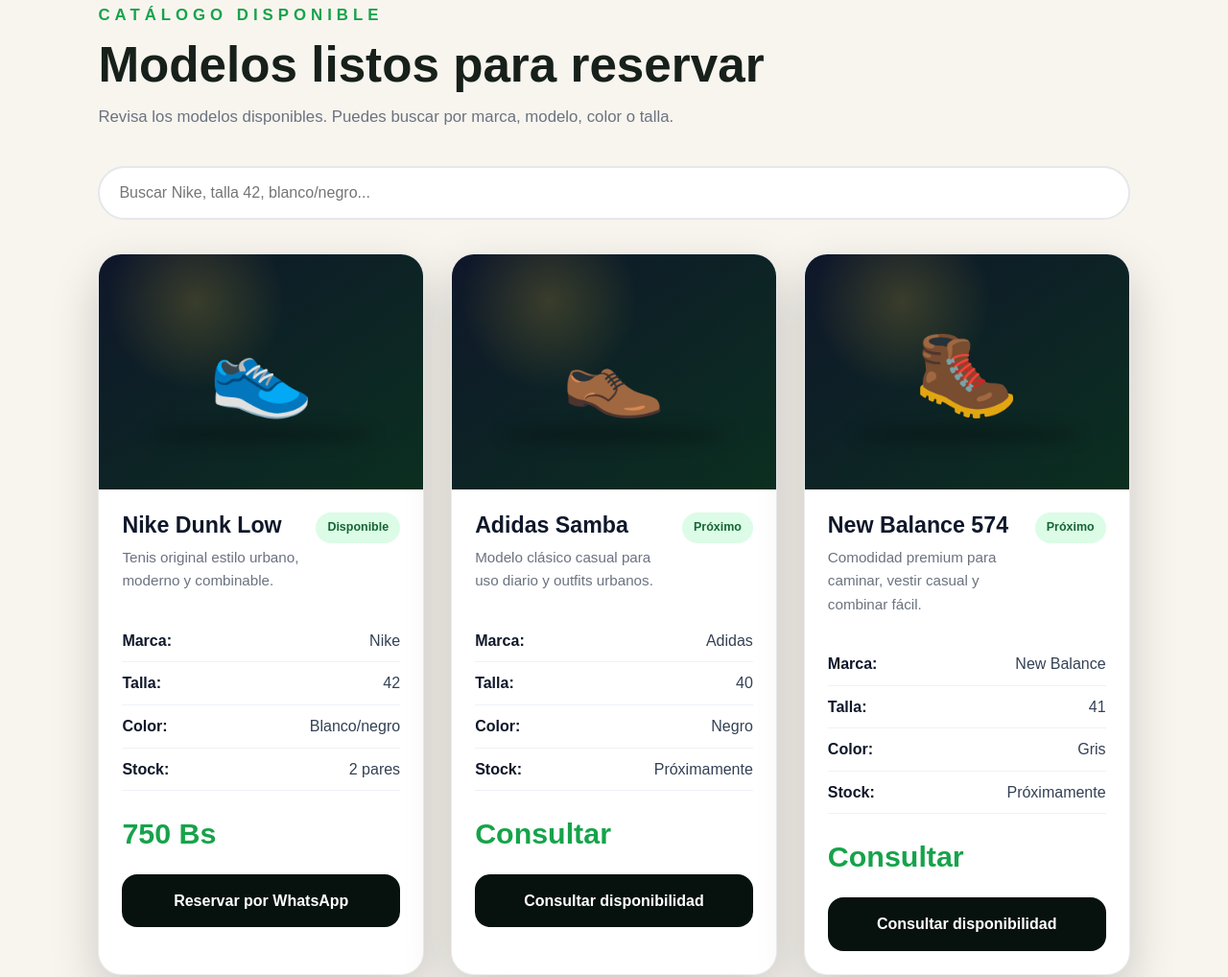
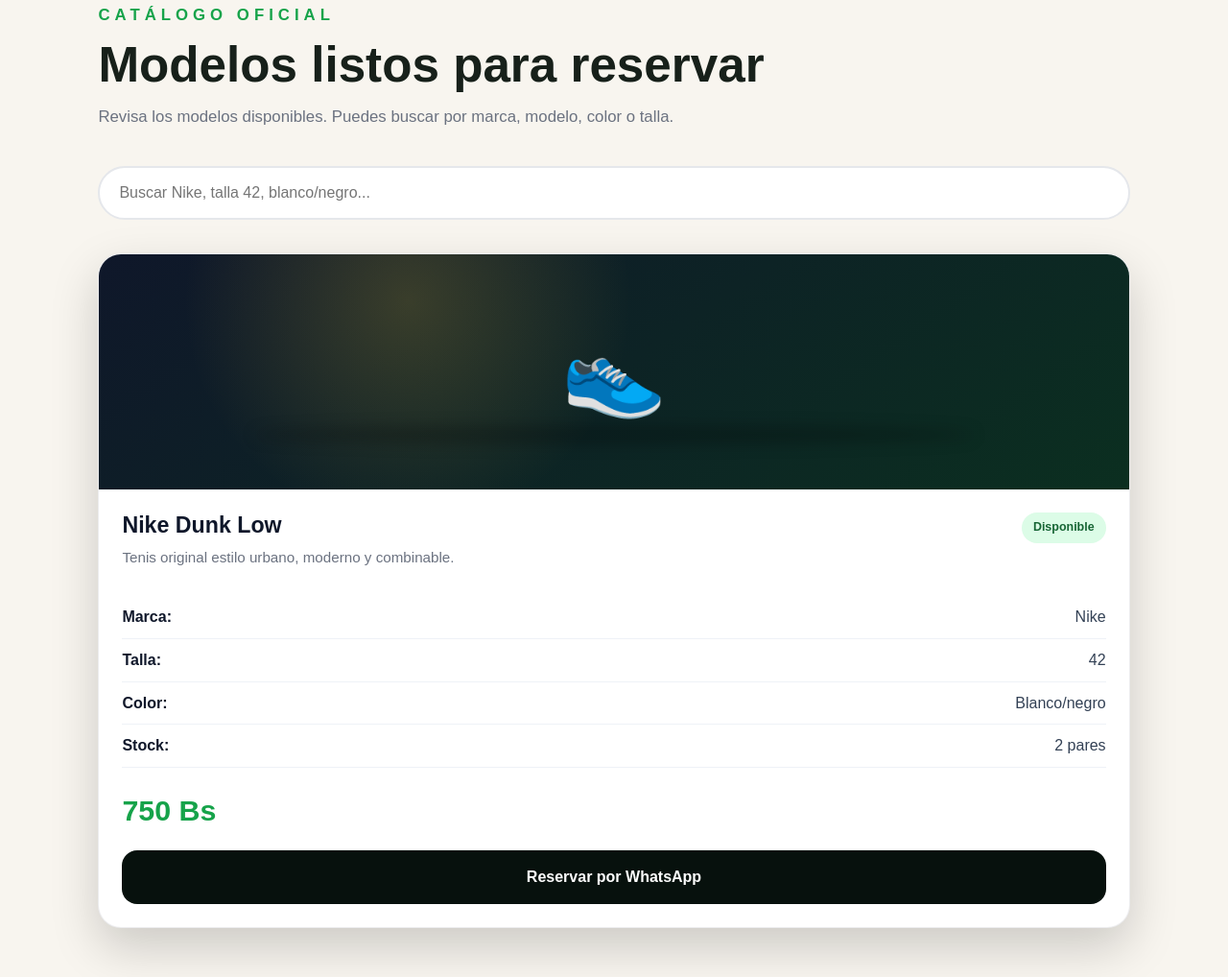
Before and after one commit to luizagasamuel-a11y/TENIS-BO, a plain HTML site: page index.html in a window 1280 px wide. Shown: the part 821-1839 px from the top of the page at 96% size. Drawn offline with Linux system fonts and the light colour scheme.

Commit message:
Add files via upload
Actualizar catálogo dinámico Zona Sport

```diff
--- a/index.html
+++ b/index.html
@@ -3,12 +3,12 @@
 <head>
   <meta charset="UTF-8" />
   <meta name="viewport" content="width=device-width, initial-scale=1.0" />
-  <title>Zona Sport Cruceña Camba | Catálogo de Tenis</title>
+  <title>Zona Sport Cruceña Camba | Catálogo Oficial</title>
 
   <style>
     :root {
-      --bg-dark: #07110d;
-      --bg-green: #0b2f20;
+      --black: #07110d;
+      --dark-green: #0b2f20;
       --green: #16a34a;
       --green-light: #22c55e;
       --gold: #d4af37;
@@ -27,6 +27,10 @@
       padding: 0;
     }
 
+    html {
+      scroll-behavior: smooth;
+    }
+
     body {
       font-family: Arial, Helvetica, sans-serif;
       background: var(--cream);
@@ -39,7 +43,7 @@
     }
 
     .topbar {
-      background: var(--bg-dark);
+      background: var(--black);
       color: var(--white);
       padding: 16px 8%;
       display: flex;
@@ -68,7 +72,13 @@
       place-items: center;
       color: white;
       font-weight: 900;
-      border: 2px solid rgba(255,255,255,0.25);
+      border: 2px solid rgba(255, 255, 255, 0.25);
+    }
+
+    .brand small {
+      color: #cbd5e1;
+      font-weight: 700;
+      letter-spacing: 0;
     }
 
     .nav-links {
@@ -228,7 +238,7 @@
     }
 
     .section-header {
-      max-width: 760px;
+      max-width: 780px;
       margin-bottom: 38px;
     }
 
@@ -296,11 +306,21 @@
       display: grid;
       place-items: center;
       position: relative;
+      overflow: hidden;
     }
 
     .product-image span {
       font-size: 5.5rem;
       z-index: 2;
+    }
+
+    .product-image img {
+      max-width: 90%;
+      max-height: 90%;
+      object-fit: contain;
+      z-index: 2;
+      filter: drop-shadow(0 20px 20px rgba(0,0,0,0.35));
+      border-radius: 18px;
     }
 
     .product-image::after {
@@ -376,7 +396,7 @@
 
     .reserve-btn {
       width: 100%;
-      background: var(--bg-dark);
+      background: var(--black);
       color: white;
       border-radius: 16px;
       padding: 15px;
@@ -391,8 +411,18 @@
       transform: translateY(-2px);
     }
 
+    .empty-message {
+      grid-column: 1 / -1;
+      background: white;
+      border-radius: 20px;
+      padding: 28px;
+      box-shadow: var(--shadow);
+      color: var(--muted);
+      font-size: 1.1rem;
+    }
+
     .steps {
-      background: var(--bg-dark);
+      background: var(--black);
       color: white;
     }
 
@@ -544,7 +574,7 @@
 
   <main id="catalogo" class="section">
     <div class="section-header">
-      <p class="eyebrow">Catálogo disponible</p>
+      <p class="eyebrow">Catálogo oficial</p>
       <h2>Modelos listos para reservar</h2>
       <p>
         Revisa los modelos disponibles. Puedes buscar por marca, modelo, color o talla.
@@ -555,96 +585,7 @@
       <input id="buscador" type="search" placeholder="Buscar Nike, talla 42, blanco/negro..." />
     </div>
 
-    <section class="cards-grid" id="productos">
-
-      <article class="product-card" data-search="nike dunk low talla 42 blanco negro urbano">
-        <div class="product-image">
-          <span>👟</span>
-        </div>
-
-        <div class="product-body">
-          <div class="product-top">
-            <div>
-              <h3>Nike Dunk Low</h3>
-              <p class="desc">Tenis original estilo urbano, moderno y combinable.</p>
-            </div>
-            <span class="badge">Disponible</span>
-          </div>
-
-          <ul class="details">
-            <li><strong>Marca:</strong> <span>Nike</span></li>
-            <li><strong>Talla:</strong> <span>42</span></li>
-            <li><strong>Color:</strong> <span>Blanco/negro</span></li>
-            <li><strong>Stock:</strong> <span>2 pares</span></li>
-          </ul>
-
-          <div class="price">750 Bs</div>
-
-          <a class="reserve-btn" href="https://wa.me/59162003756?text=Hola%20quiero%20reservar%20Nike%20Dunk%20Low%20talla%2042" target="_blank">
-            Reservar por WhatsApp
-          </a>
-        </div>
-      </article>
-
-      <article class="product-card" data-search="adidas samba talla 40 negro casual">
-        <div class="product-image">
-          <span>👞</span>
-        </div>
-
-        <div class="product-body">
-          <div class="product-top">
-            <div>
-              <h3>Adidas Samba</h3>
-              <p class="desc">Modelo clásico casual para uso diario y outfits urbanos.</p>
-            </div>
-            <span class="badge">Próximo</span>
-          </div>
-
-          <ul class="details">
-            <li><strong>Marca:</strong> <span>Adidas</span></li>
-            <li><strong>Talla:</strong> <span>40</span></li>
-            <li><strong>Color:</strong> <span>Negro</span></li>
-            <li><strong>Stock:</strong> <span>Próximamente</span></li>
-          </ul>
-
-          <div class="price">Consultar</div>
-
-          <a class="reserve-btn" href="https://wa.me/59162003756?text=Hola%20quiero%20consultar%20por%20Adidas%20Samba" target="_blank">
-            Consultar disponibilidad
-          </a>
-        </div>
-      </article>
-
-      <article class="product-card" data-search="new balance 574 talla 41 gris casual">
-        <div class="product-image">
-          <span>🥾</span>
-        </div>
-
-        <div class="product-body">
-          <div class="product-top">
-            <div>
-              <h3>New Balance 574</h3>
-              <p class="desc">Comodidad premium para caminar, vestir casual y combinar fácil.</p>
-            </div>
-            <span class="badge">Próximo</span>
-          </div>
-
-          <ul class="details">
-            <li><strong>Marca:</strong> <span>New Balance</span></li>
-            <li><strong>Talla:</strong> <span>41</span></li>
-            <li><strong>Color:</strong> <span>Gris</span></li>
-            <li><strong>Stock:</strong> <span>Próximamente</span></li>
-          </ul>
-
-          <div class="price">Consultar</div>
-
-          <a class="reserve-btn" href="https://wa.me/59162003756?text=Hola%20quiero%20consultar%20por%20New%20Balance%20574" target="_blank">
-            Consultar disponibilidad
-          </a>
-        </div>
-      </article>
-
-    </section>
+    <section class="cards-grid" id="productos"></section>
   </main>
 
   <section id="como-comprar" class="section steps">
@@ -709,16 +650,128 @@
 
   <script>
     const buscador = document.getElementById("buscador");
-    const productos = document.querySelectorAll(".product-card");
+    const contenedor = document.getElementById("productos");
+
+    let productosData = [];
+
+    async function cargarCatalogo() {
+      try {
+        const respuesta = await fetch("catalogo.json");
+
+        if (!respuesta.ok) {
+          throw new Error("No se encontró catalogo.json");
+        }
+
+        productosData = await respuesta.json();
+        mostrarProductos(productosData);
+      } catch (error) {
+        contenedor.innerHTML = `
+          <div class="empty-message">
+            No se pudo cargar el catálogo. Revisa que el archivo <strong>catalogo.json</strong> esté subido correctamente.
+          </div>
+        `;
+        console.error("Error cargando catálogo:", error);
+      }
+    }
+
+    function esImagen(url) {
+      if (!url) return false;
+      return url.startsWith("http") || url.endsWith(".jpg") || url.endsWith(".jpeg") || url.endsWith(".png") || url.endsWith(".webp");
+    }
+
+    function mostrarProductos(productos) {
+      contenedor.innerHTML = "";
+
+      if (!productos || productos.length === 0) {
+        contenedor.innerHTML = `
+          <div class="empty-message">
+            No encontramos productos con esa búsqueda. Escríbenos por WhatsApp para ayudarte.
+          </div>
+        `;
+        return;
+      }
+
+      productos.forEach(producto => {
+        const marca = producto.marca || "";
+        const modelo = producto.modelo || "";
+        const talla = producto.talla || "";
+        const color = producto.color || "";
+        const precio = producto.precio_bs || "Consultar";
+        const stock = producto.stock ?? "Consultar";
+        const estado = producto.estado || "Disponible";
+        const descripcion = producto.descripcion || "Tenis disponible en catálogo.";
+        const imagen = producto.imagen || "👟";
+
+        const textoWhatsApp = encodeURIComponent(
+          `Hola quiero reservar ${marca} ${modelo} talla ${talla}`
+        );
+
+        const imagenHTML = esImagen(imagen)
+          ? `<img src="${imagen}" alt="${marca} ${modelo}">`
+          : `<span>${imagen}</span>`;
+
+        const card = document.createElement("article");
+        card.className = "product-card";
+        card.dataset.search = `
+          ${marca}
+          ${modelo}
+          ${talla}
+          ${color}
+          ${estado}
+          ${descripcion}
+        `.toLowerCase();
+
+        card.innerHTML = `
+          <div class="product-image">
+            ${imagenHTML}
+          </div>
+
+          <div class="product-body">
+            <div class="product-top">
+              <div>
+                <h3>${marca} ${modelo}</h3>
+                <p class="desc">${descripcion}</p>
+              </div>
+              <span class="badge">${estado}</span>
+            </div>
+
+            <ul class="details">
+              <li><strong>Marca:</strong> <span>${marca}</span></li>
+              <li><strong>Talla:</strong> <span>${talla}</span></li>
+              <li><strong>Color:</strong> <span>${color}</span></li>
+              <li><strong>Stock:</strong> <span>${stock} pares</span></li>
+            </ul>
+
+            <div class="price">${precio} Bs</div>
+
+            <a class="reserve-btn" href="https://wa.me/59162003756?text=${textoWhatsApp}" target="_blank">
+              Reservar por WhatsApp
+            </a>
+          </div>
+        `;
+
+        contenedor.appendChild(card);
+      });
+    }
 
     buscador.addEventListener("input", () => {
       const texto = buscador.value.toLowerCase().trim();
 
-      productos.forEach(producto => {
-        const contenido = producto.dataset.search.toLowerCase();
-        producto.style.display = contenido.includes(texto) ? "block" : "none";
+      const filtrados = productosData.filter(producto => {
+        return `
+          ${producto.marca}
+          ${producto.modelo}
+          ${producto.talla}
+          ${producto.color}
+          ${producto.estado}
+          ${producto.descripcion}
+        `.toLowerCase().includes(texto);
       });
+
+      mostrarProductos(filtrados);
     });
+
+    cargarCatalogo();
   </script>
 
 </body>
```
